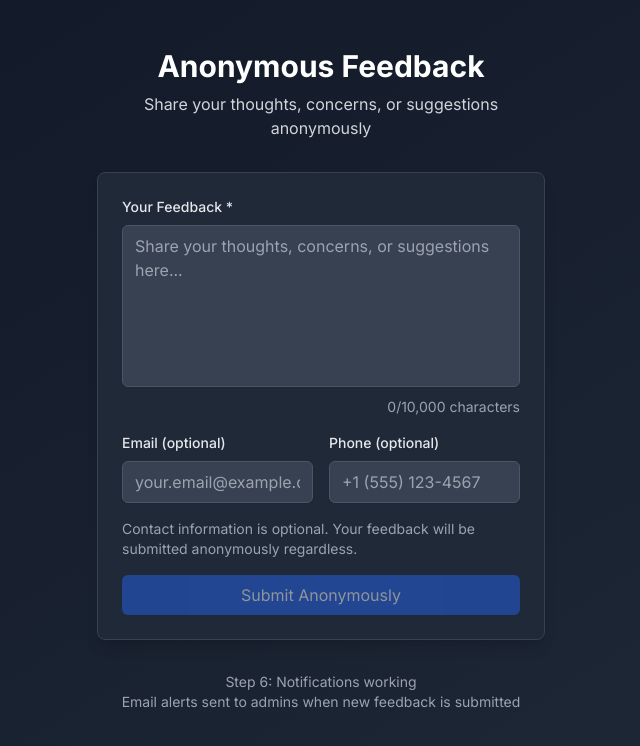
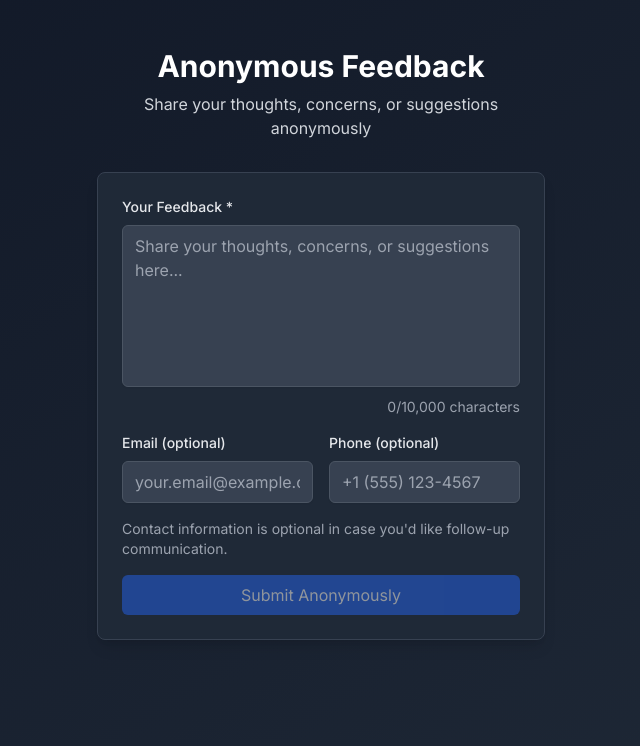
Before and after one commit to ranjonmd/anonFeedbackForm, a Next.js app: page / in a window 1280 px wide. Shown: the top 746 px of the page, without its empty margins (319-959 px from the left). Built offline with nearby package versions, Linux system fonts and the light colour scheme.

Commit message:
minor wording change

```diff
--- a/app/page.tsx
+++ b/app/page.tsx
@@ -17,10 +17,6 @@ export default function Home() {
 
                 <SubmitForm />
 
-                <div className="mt-8 text-center text-sm text-gray-400">
-                    <p>Step 6: Notifications working</p>
-                    <p>Email alerts sent to admins when new feedback is submitted</p>
-                </div>
             </div>
         </div>
     )
--- a/components/SubmitForm.tsx
+++ b/components/SubmitForm.tsx
@@ -173,7 +173,7 @@ export function SubmitForm() {
                 </div>
 
                 <div className="text-sm text-gray-400">
-                    <p>Contact information is optional. Your feedback will be submitted anonymously regardless.</p>
+                    <p>Contact information is optional in case you'd like follow-up communication.</p>
                 </div>
 
                 {message && (
```
